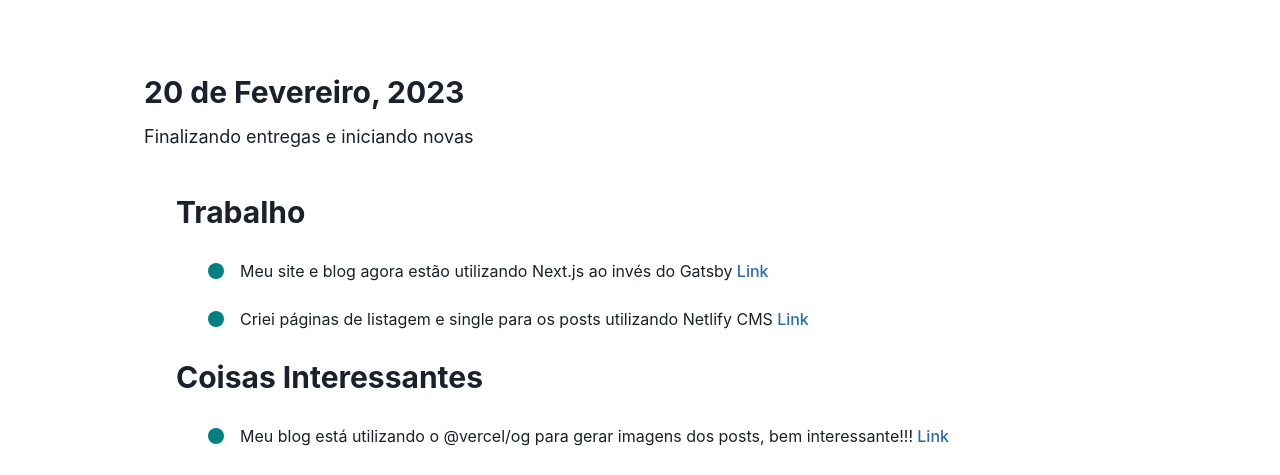
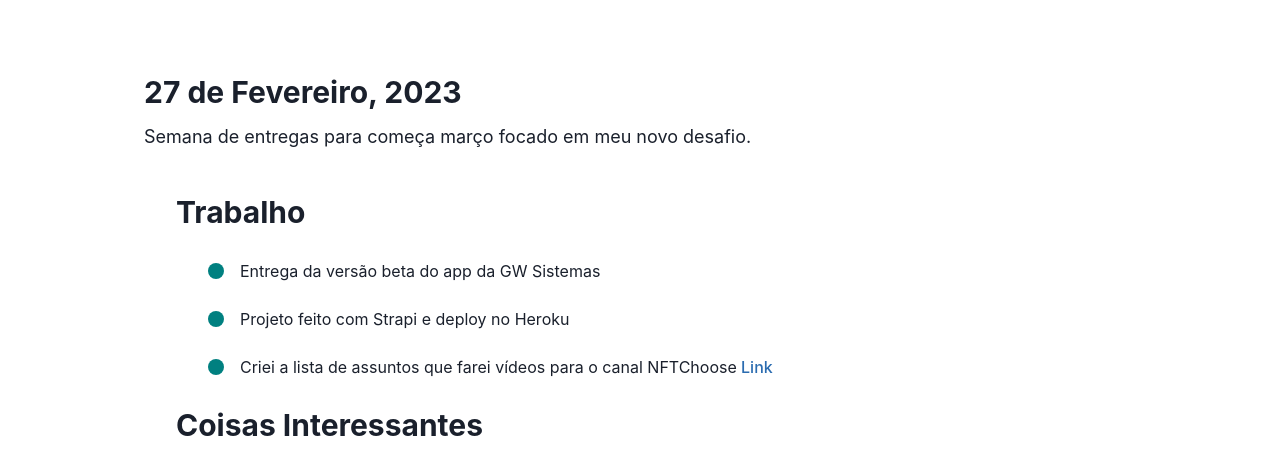
Before and after one commit to jeftarmascarenhas/jeftarmascarenhas.io, a Next.js app: page /work-journal in a window 1280 px wide. Shown: the part 293-768 px from the top of the page. Built offline with nearby package versions, Linux system fonts and the light colour scheme.

Commit message:
feat: adding new work journal

```diff
--- a/src/modules/work-journal/components/journal-list/index.tsx
+++ b/src/modules/work-journal/components/journal-list/index.tsx
@@ -71,8 +71,8 @@ const yearsData = [
   },
   {
     id: 3,
-    title: `20 de Fevereiro, 2023`,
-    subtitle: `Finalizando entregas e iniciando novas`,
+    title: `27 de Fevereiro, 2023`,
+    subtitle: `Semana de entregas para começa março focado em meu novo desafio.`,
     infos: [
       {
         id: 0,
@@ -80,13 +80,18 @@ const yearsData = [
         items: [
           {
             id: 0,
-            title: `Meu site e blog agora estão utilizando Next.js ao invés do Gatsby`,
+            title: `Entrega da versão beta do app da GW Sistemas`,
             link: ''
           },
           {
             id: 2,
-            title: `Criei páginas de listagem e single para os posts utilizando Netlify CMS`,
-            link: `https://www.netlifycms.org/`
+            title: `Projeto feito com Strapi e deploy no Heroku`,
+            link: ``
+          },
+          {
+            id: 2,
+            title: `Criei a lista de assuntos que farei vídeos para o canal NFTChoose`,
+            link: `https://www.youtube.com/@nftchoose`
           }
         ]
       },
@@ -96,8 +101,13 @@ const yearsData = [
         items: [
           {
             id: 0,
-            title: `Meu blog está utilizando o @vercel/og para gerar imagens dos posts, bem interessante!!!`,
-            link: 'https://vercel.com/docs/concepts/functions/edge-functions/og-image-generation'
+            title: `Li um artigo interessante sobre React Query vs SWR. Vale apena conferir, tá em Inglês. Pretendo fazer um vídeo sobre e um artigo.`,
+            link: 'https://statusneo.com/react-query-vs-swr-which-data-fetching-solution-is-right-for-you/#:~:text=React%20Query%20vs%20SWR%3APerformance&text=With%20React%20Query%2C%20components%20will,need%20to%20use%20that%20data.'
+          },
+          {
+            id: 0,
+            title: `Estou estudando sobre Hook compartilhável no React, uma abordagem muito interessante quando você não quer compartilhar globalmente as informações, mais assim, com vários componentes de uma mesma página. Pode ser utilizado de forma global evitando um context api.`,
+            link: 'https://statusneo.com/react-query-vs-swr-which-data-fetching-solution-is-right-for-you/#:~:text=React%20Query%20vs%20SWR%3APerformance&text=With%20React%20Query%2C%20components%20will,need%20to%20use%20that%20data.'
           }
         ]
       }
--- a/src/modules/work-journal/components/week-items/index.tsx
+++ b/src/modules/work-journal/components/week-items/index.tsx
@@ -35,10 +35,12 @@ export default function WeekItems({ info }: Props) {
                 }}
               >
                 {item.title}
-                <Link href={item.link} target="_blank">
-                  {' '}
-                  Link
-                </Link>
+                {item?.link && (
+                  <Link href={item.link} target="_blank">
+                    {' '}
+                    Link
+                  </Link>
+                )}
               </Box>
             </HStack>
           ))}
```
